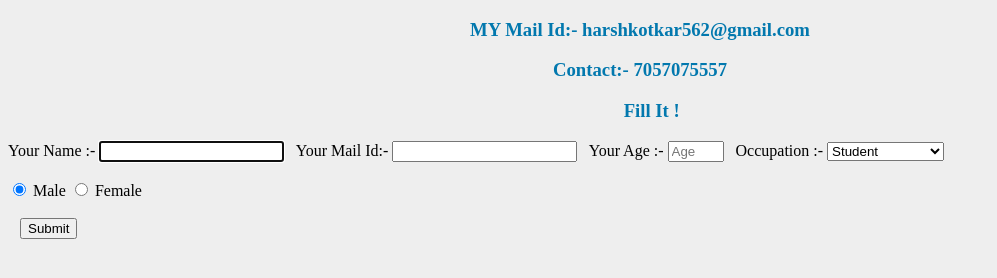
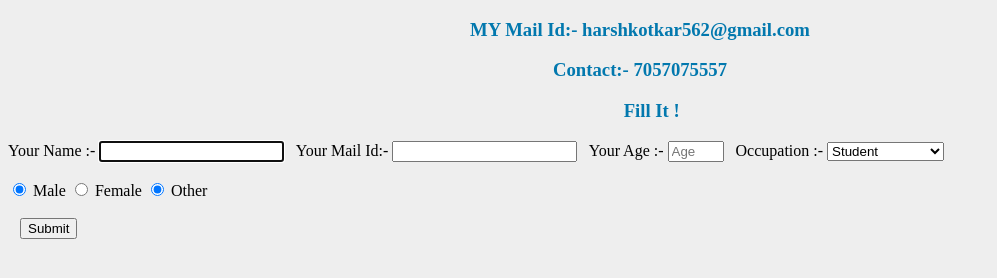
Before and after one commit to harshkotkar5557/portfolio, a plain HTML site: page contactme.html in a window 1280 px wide. Shown: the whole page, without its empty margins (0-997 px from the left). Drawn offline with Linux system fonts and the light colour scheme.

Commit message:
chnage radio in contact

```diff
--- a/contactme.html
+++ b/contactme.html
@@ -35,8 +35,10 @@
 
     <br>
     <br>
+
     <input type="radio" value="Gender M" checked> Male
     <input type="radio" value="Gender F"> Female
+    <input type="radio" value="Gender o" checked> Other
     <br> <br>
     &nbsp;&nbsp;
     <input type="submit" name="">
```
